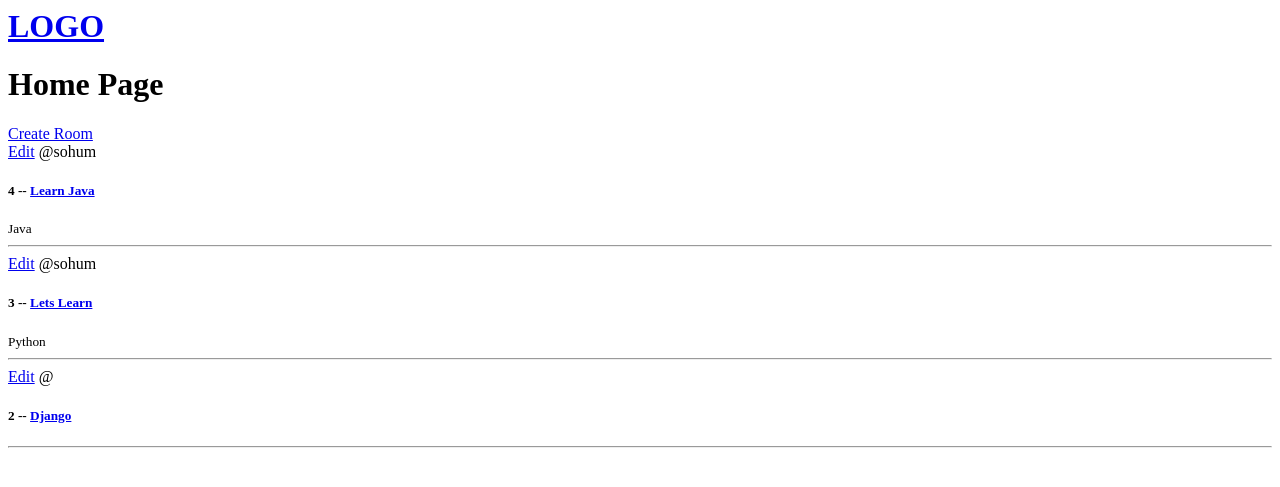
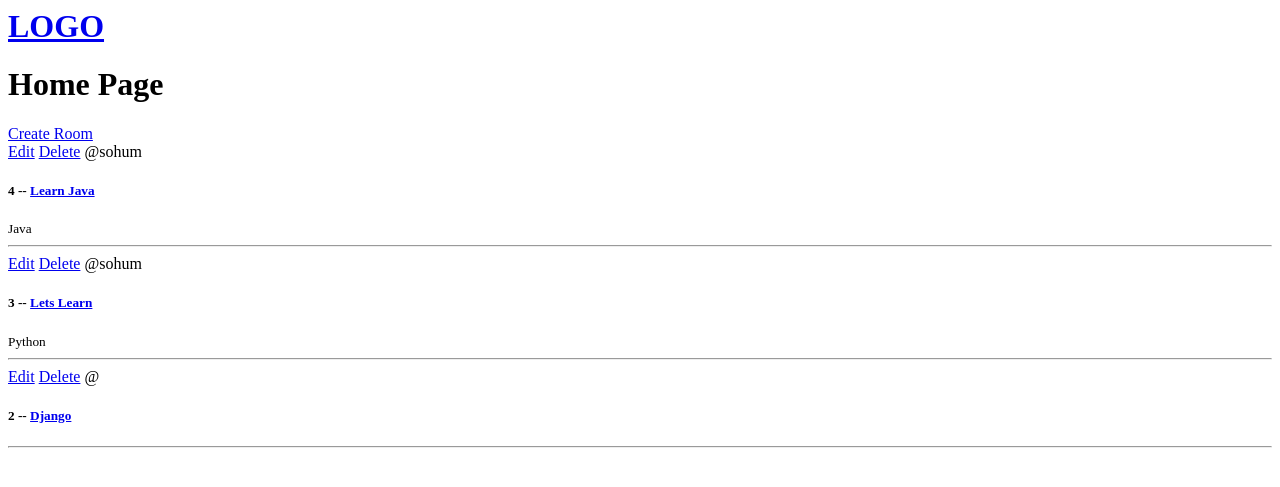
Before and after one commit to SohumDamani/Django-Practice, a Django app: page / in a window 1280 px wide. Shown: the top 487 px of the page. Run offline with Django 4.2, Linux system fonts and the light colour scheme; data comes from the database, SQL or seed files in the repository; both versions use the stored data as it was after the commit.

Commit message:
Added delete room option

```diff
--- a/SlotBooking/startup/templates/startup/home.html
+++ b/SlotBooking/startup/templates/startup/home.html
@@ -10,6 +10,7 @@
     {% for room in rooms %}
         <div>
             <a href="{% url 'update-room' room.id %}">Edit</a>
+            <a href="{% url 'delete-room' room.id %}">Delete</a>
             <span>@{{room.host.username}}</span>
             <h5>{{room.id}} -- <a href="{% url 'room' room.id %}"> {{room.name}} </a></h5>
             <small>{{room.topic.name}}</small>
--- a/SlotBooking/startup/urls.py
+++ b/SlotBooking/startup/urls.py
@@ -5,5 +5,6 @@ urlpatterns = [
     path('',views.home,name="home"),
     path('room/<str:pk>/',views.room,name="room"),
     path('create-room/',views.createRoom,name="create-room"),
-    path('update-room/<str:pk>/',views.updateRoom,name="update-room")
+    path('update-room/<str:pk>/',views.updateRoom,name="update-room"),
+    path('delete-room/<str:pk>/',views.deleteRoom,name="delete-room")
 ]
--- a/SlotBooking/startup/views.py
+++ b/SlotBooking/startup/views.py
@@ -39,3 +39,10 @@ def updateRoom(request,pk):
             return redirect('home')
     context={'form':form}
     return render(request,'startup/room_form.html',context)
+
+def deleteRoom(request,pk):
+    room = Room.objects.get(id=pk)
+    if request.method == "POST":
+        room.delete()
+        return redirect('home')
+    return render(request,'startup/delete.html',{'obj':room})
```
Also changed, not shown: SlotBooking/db.sqlite3.
